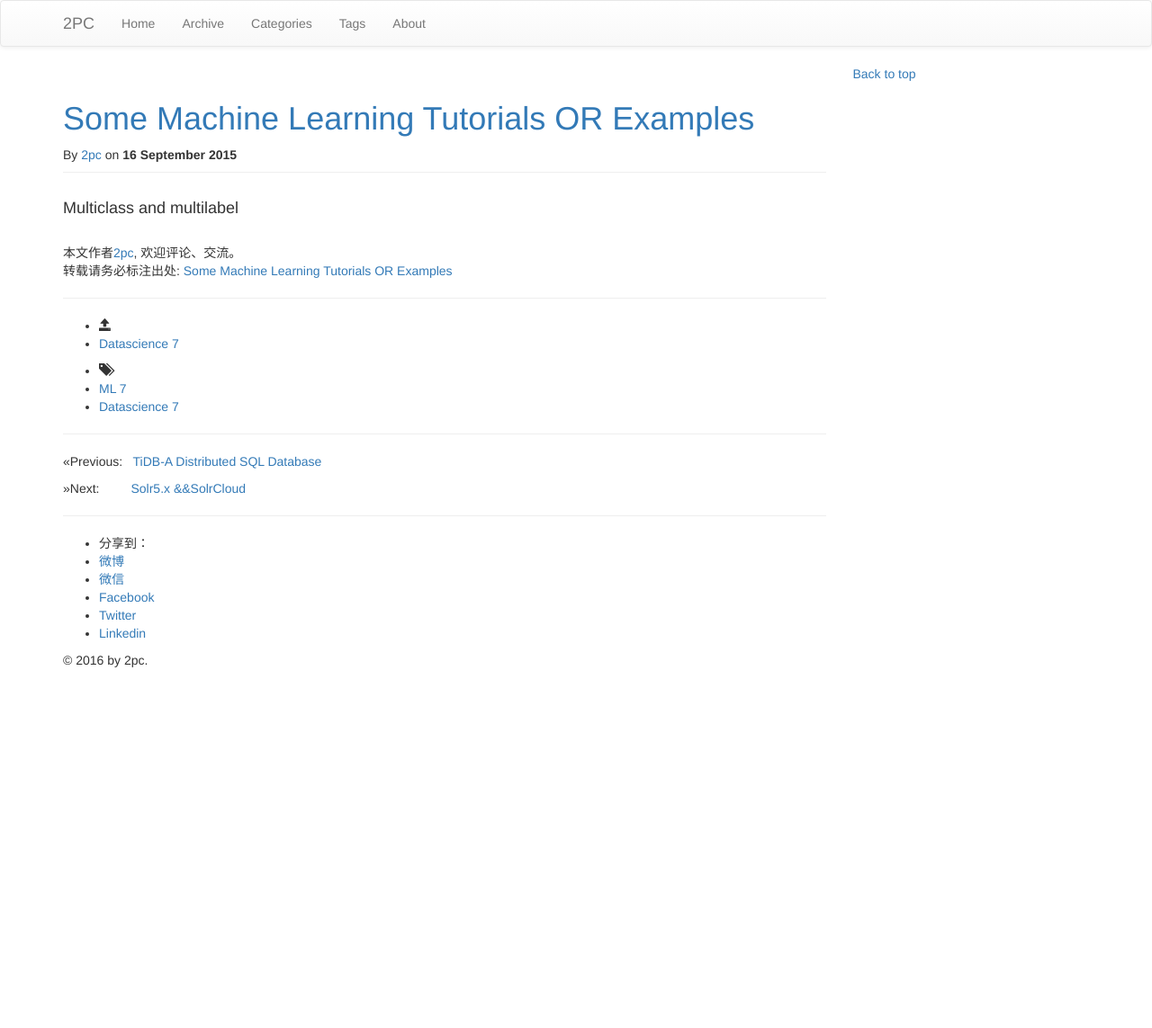
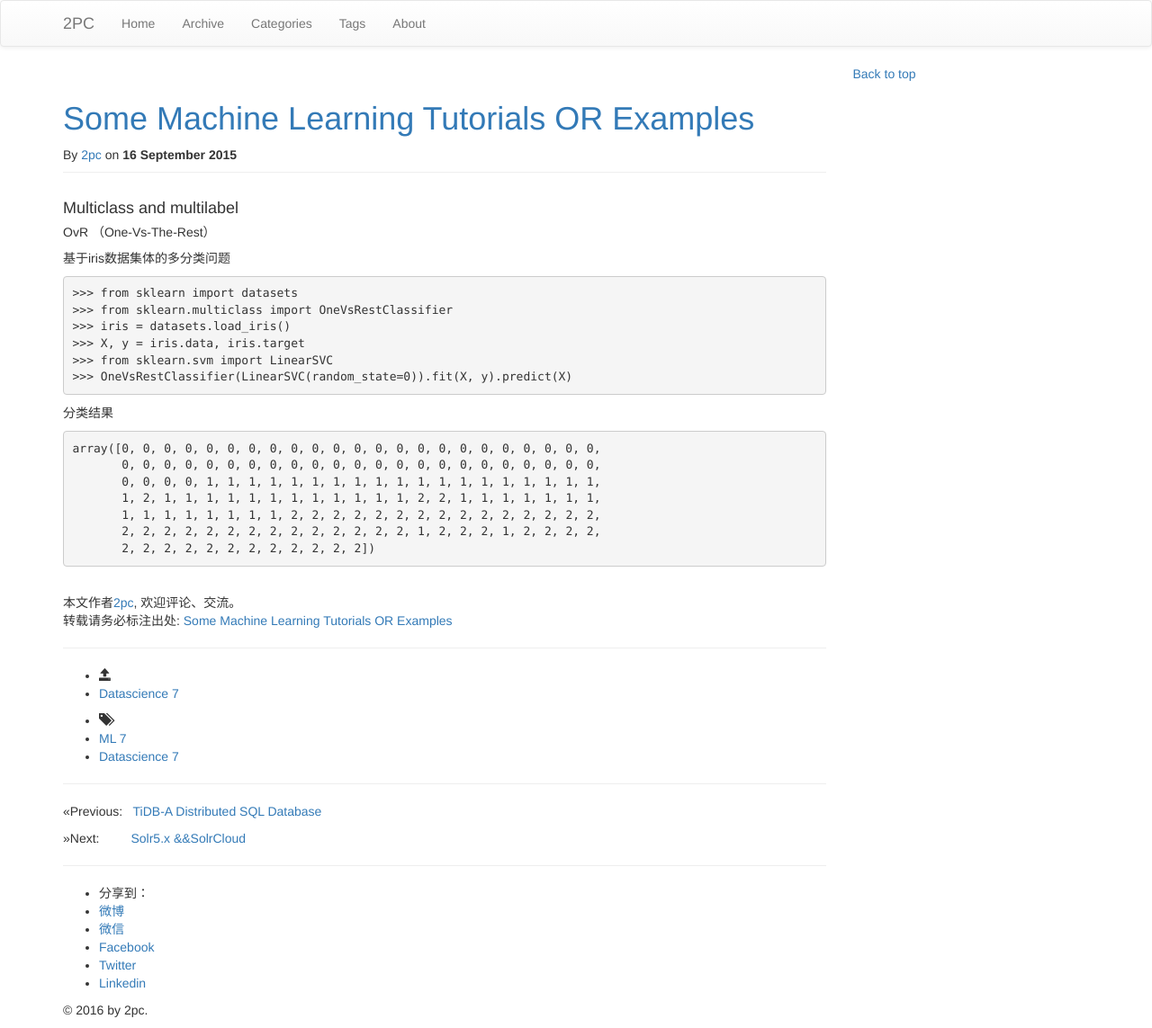
Before and after one commit to luyee/2pc.github.io, a Jekyll site: the page built from _posts/datascience/2015-09-16-ML-Tutorial.md, in a window 1280 px wide. Shown: the whole page at 90% size. Built offline with Jekyll 4.4.1, drawn with Linux system fonts in a browser that asks for light colours; nearby versions of some CDN libraries; library files that are not in the unit come from our copies; comment, search, counter and statistics services are not loaded; before the commit the page ends 900 px from its top, so only the background shows below that.

Commit message:
Update 2015-09-16-ML-Tutorial.md

````diff
--- a/_posts/datascience/2015-09-16-ML-Tutorial.md
+++ b/_posts/datascience/2015-09-16-ML-Tutorial.md
@@ -9,3 +9,27 @@ tags: ["ML","Datascience"]
 
 
 #### Multiclass and multilabel
+
+#####  OvR （One-Vs-The-Rest）
+
+基于iris数据集体的多分类问题
+
+```
+>>> from sklearn import datasets
+>>> from sklearn.multiclass import OneVsRestClassifier
+>>> iris = datasets.load_iris()
+>>> X, y = iris.data, iris.target
+>>> from sklearn.svm import LinearSVC
+>>> OneVsRestClassifier(LinearSVC(random_state=0)).fit(X, y).predict(X)
+```
+分类结果
+
+```
+array([0, 0, 0, 0, 0, 0, 0, 0, 0, 0, 0, 0, 0, 0, 0, 0, 0, 0, 0, 0, 0, 0, 0,
+       0, 0, 0, 0, 0, 0, 0, 0, 0, 0, 0, 0, 0, 0, 0, 0, 0, 0, 0, 0, 0, 0, 0,
+       0, 0, 0, 0, 1, 1, 1, 1, 1, 1, 1, 1, 1, 1, 1, 1, 1, 1, 1, 1, 1, 1, 1,
+       1, 2, 1, 1, 1, 1, 1, 1, 1, 1, 1, 1, 1, 1, 2, 2, 1, 1, 1, 1, 1, 1, 1,
+       1, 1, 1, 1, 1, 1, 1, 1, 2, 2, 2, 2, 2, 2, 2, 2, 2, 2, 2, 2, 2, 2, 2,
+       2, 2, 2, 2, 2, 2, 2, 2, 2, 2, 2, 2, 2, 2, 1, 2, 2, 2, 1, 2, 2, 2, 2,
+       2, 2, 2, 2, 2, 2, 2, 2, 2, 2, 2, 2])
+```
````
